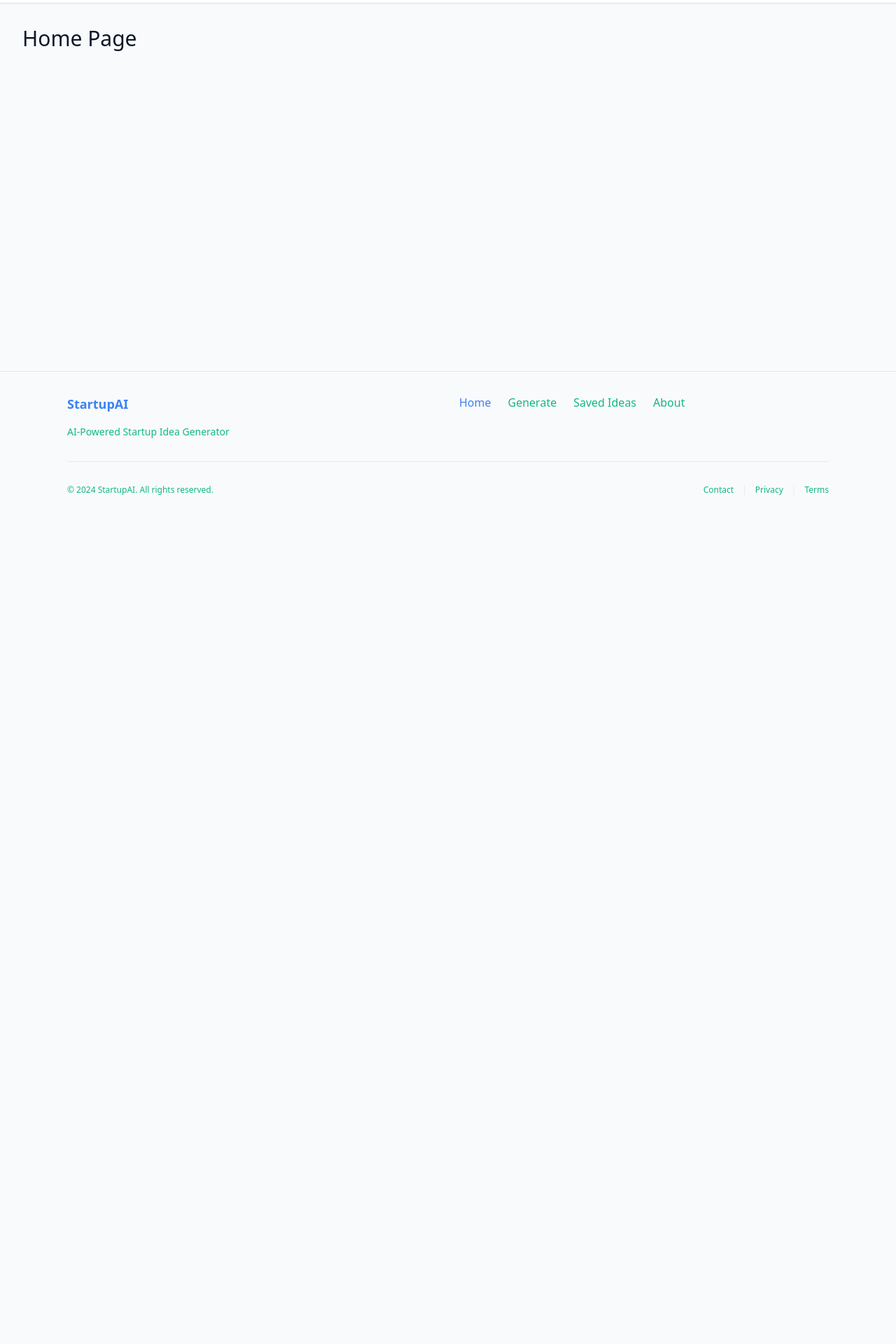
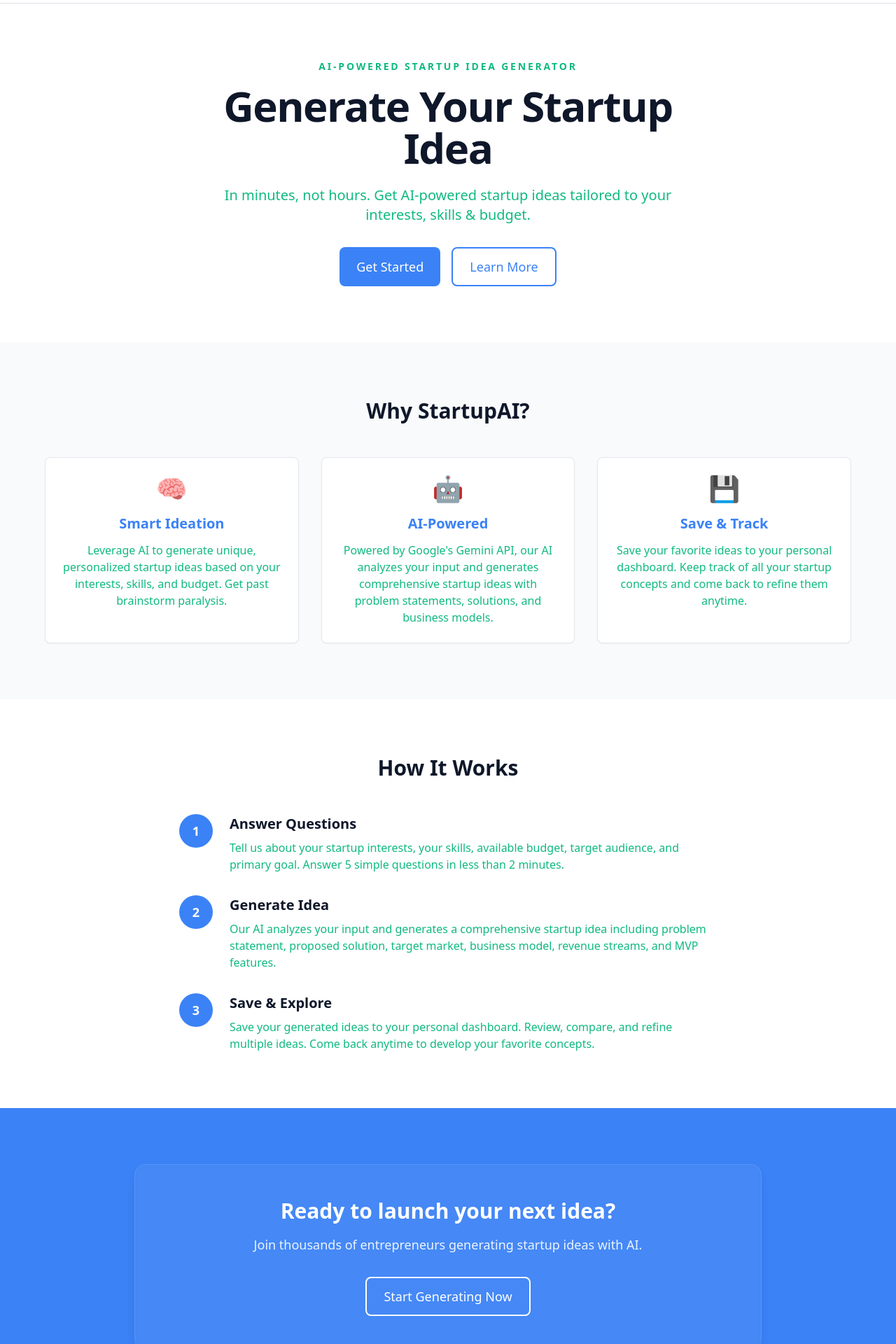
Before and after one commit to jishanmomin26/StartupAI, a React (Vite) app: page / in a window 1280 px wide. Shown: the part 60-1980 px from the top of the page at 70% size. Before the commit the page ends 800 px from the top, so only its background shows below. Built offline with nearby package versions, Linux system fonts and the light colour scheme; no server answers.

Commit message:
feat(pages): create homepage landing page

```diff
--- a/src/pages/HomePage.jsx
+++ b/src/pages/HomePage.jsx
@@ -1,7 +1,169 @@
+import { useNavigate } from 'react-router-dom'
+import Button from '../components/ui/Button.jsx'
+import Card from '../components/ui/Card.jsx'
+
 export default function HomePage() {
+  const navigate = useNavigate()
+
+  const handleGetStarted = () => {
+    navigate('/generate')
+  }
+
+  const handleLearnMore = () => {
+    document.getElementById('how-it-works')?.scrollIntoView({ behavior: 'smooth' })
+  }
+
   return (
-    <div className="p-8">
-      <h1 className="text-3xl">Home Page</h1>
+    <div>
+      <section className="bg-white px-4 py-20">
+        <div className="mx-auto max-w-6xl text-center">
+          <div className="mx-auto max-w-3xl">
+            <p className="mb-4 text-sm font-semibold uppercase tracking-[0.2em] text-secondary">
+              AI-Powered Startup Idea Generator
+            </p>
+            <h1 className="mb-6 text-4xl font-bold tracking-tight text-slate-900 md:text-5xl lg:text-6xl">
+              Generate Your Startup Idea
+            </h1>
+            <p className="mx-auto mb-8 max-w-2xl text-lg text-secondary md:text-xl">
+              In minutes, not hours. Get AI-powered startup ideas tailored to your interests,
+              skills & budget.
+            </p>
+          </div>
+
+          <div className="flex flex-col justify-center gap-4 sm:flex-row">
+            <Button size="lg" onClick={handleGetStarted} className="w-full sm:w-auto">
+              Get Started
+            </Button>
+            <Button
+              size="lg"
+              variant="secondary"
+              onClick={handleLearnMore}
+              className="w-full sm:w-auto"
+            >
+              Learn More
+            </Button>
+          </div>
+        </div>
+      </section>
+
+      <section className="bg-surface px-4 py-20">
+        <div className="mx-auto max-w-6xl">
+          <h2 className="mb-12 text-center text-3xl font-bold text-slate-900">Why StartupAI?</h2>
+
+          <div className="grid grid-cols-1 gap-lg md:grid-cols-2 lg:grid-cols-3">
+            <Card hoverable>
+              <div className="text-center">
+                <div className="mb-4 text-4xl" aria-hidden="true">
+                  🧠
+                </div>
+                <h3 className="mb-3 text-xl font-bold text-primary">Smart Ideation</h3>
+                <p className="text-secondary">
+                  Leverage AI to generate unique, personalized startup ideas based on your
+                  interests, skills, and budget. Get past brainstorm paralysis.
+                </p>
+              </div>
+            </Card>
+
+            <Card hoverable>
+              <div className="text-center">
+                <div className="mb-4 text-4xl" aria-hidden="true">
+                  🤖
+                </div>
+                <h3 className="mb-3 text-xl font-bold text-primary">AI-Powered</h3>
+                <p className="text-secondary">
+                  Powered by Google&apos;s Gemini API, our AI analyzes your input and generates
+                  comprehensive startup ideas with problem statements, solutions, and business
+                  models.
+                </p>
+              </div>
+            </Card>
+
+            <Card hoverable>
+              <div className="text-center">
+                <div className="mb-4 text-4xl" aria-hidden="true">
+                  💾
+                </div>
+                <h3 className="mb-3 text-xl font-bold text-primary">Save & Track</h3>
+                <p className="text-secondary">
+                  Save your favorite ideas to your personal dashboard. Keep track of all your
+                  startup concepts and come back to refine them anytime.
+                </p>
+              </div>
+            </Card>
+          </div>
+        </div>
+      </section>
+
+      <section id="how-it-works" className="bg-white px-4 py-20">
+        <div className="mx-auto max-w-6xl">
+          <h2 className="mb-12 text-center text-3xl font-bold text-slate-900">How It Works</h2>
+
+          <div className="mx-auto max-w-3xl space-y-8">
+            <div className="flex gap-6">
+              <div className="flex-shrink-0">
+                <div className="flex h-12 w-12 items-center justify-center rounded-full bg-primary text-lg font-bold text-white">
+                  1
+                </div>
+              </div>
+              <div>
+                <h3 className="mb-2 text-xl font-bold text-slate-900">Answer Questions</h3>
+                <p className="text-secondary">
+                  Tell us about your startup interests, your skills, available budget, target
+                  audience, and primary goal. Answer 5 simple questions in less than 2 minutes.
+                </p>
+              </div>
+            </div>
+
+            <div className="flex gap-6">
+              <div className="flex-shrink-0">
+                <div className="flex h-12 w-12 items-center justify-center rounded-full bg-primary text-lg font-bold text-white">
+                  2
+                </div>
+              </div>
+              <div>
+                <h3 className="mb-2 text-xl font-bold text-slate-900">Generate Idea</h3>
+                <p className="text-secondary">
+                  Our AI analyzes your input and generates a comprehensive startup idea including
+                  problem statement, proposed solution, target market, business model, revenue
+                  streams, and MVP features.
+                </p>
+              </div>
+            </div>
+
+            <div className="flex gap-6">
+              <div className="flex-shrink-0">
+                <div className="flex h-12 w-12 items-center justify-center rounded-full bg-primary text-lg font-bold text-white">
+                  3
+                </div>
+              </div>
+              <div>
+                <h3 className="mb-2 text-xl font-bold text-slate-900">Save & Explore</h3>
+                <p className="text-secondary">
+                  Save your generated ideas to your personal dashboard. Review, compare, and
+                  refine multiple ideas. Come back anytime to develop your favorite concepts.
+                </p>
+              </div>
+            </div>
+          </div>
+        </div>
+      </section>
+
+      <section className="bg-primary px-4 py-20 text-white">
+        <div className="mx-auto max-w-4xl rounded-2xl border border-white/10 bg-white/5 p-8 text-center shadow-lg backdrop-blur-sm md:p-12">
+          <h2 className="mb-4 text-3xl font-bold">Ready to launch your next idea?</h2>
+          <p className="mb-8 text-lg text-white/90">
+            Join thousands of entrepreneurs generating startup ideas with AI.
+          </p>
+          <Button
+            size="lg"
+            variant="secondary"
+            onClick={handleGetStarted}
+            className="border-white text-white hover:bg-white hover:text-primary"
+          >
+            Start Generating Now
+          </Button>
+        </div>
+      </section>
     </div>
   )
 }
```
